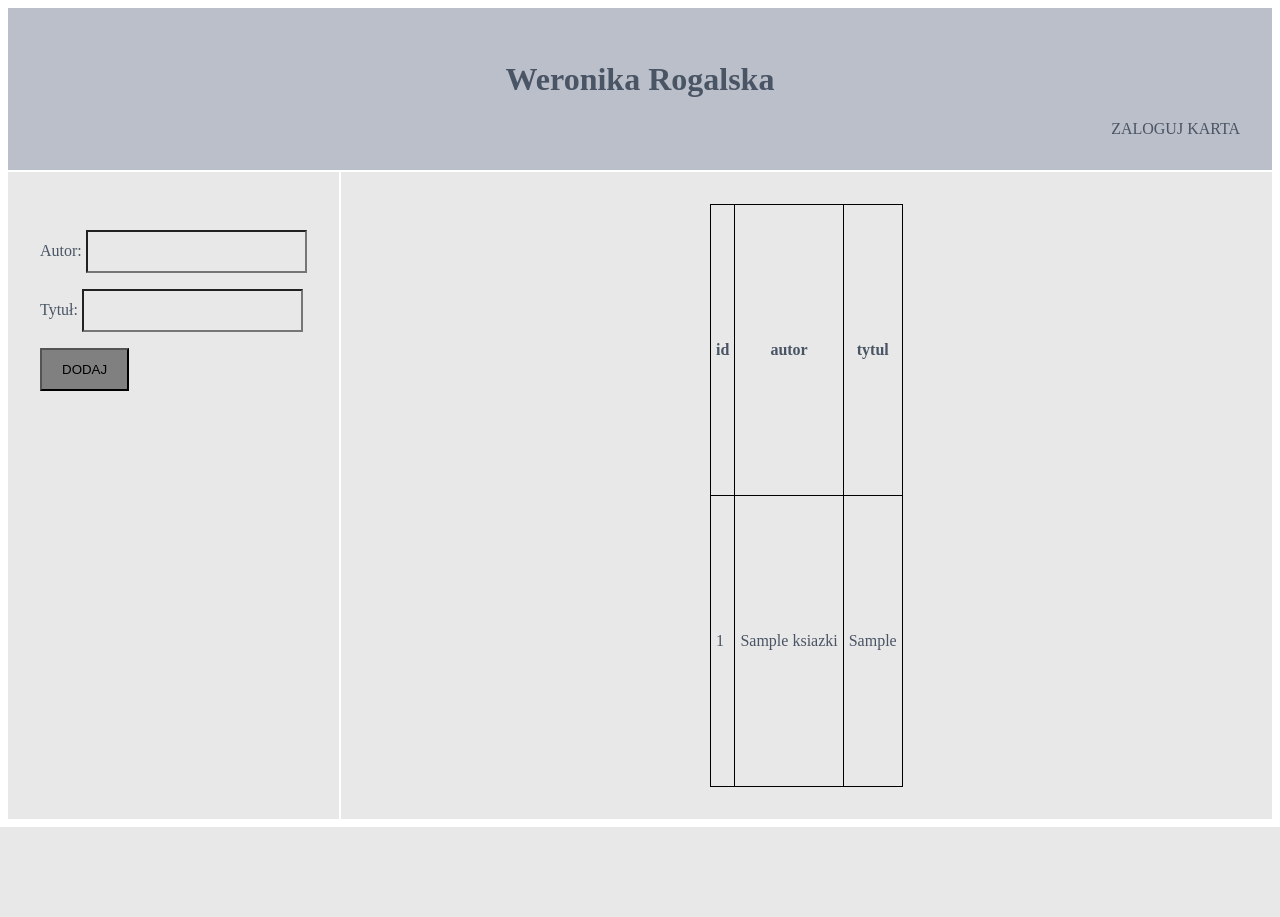
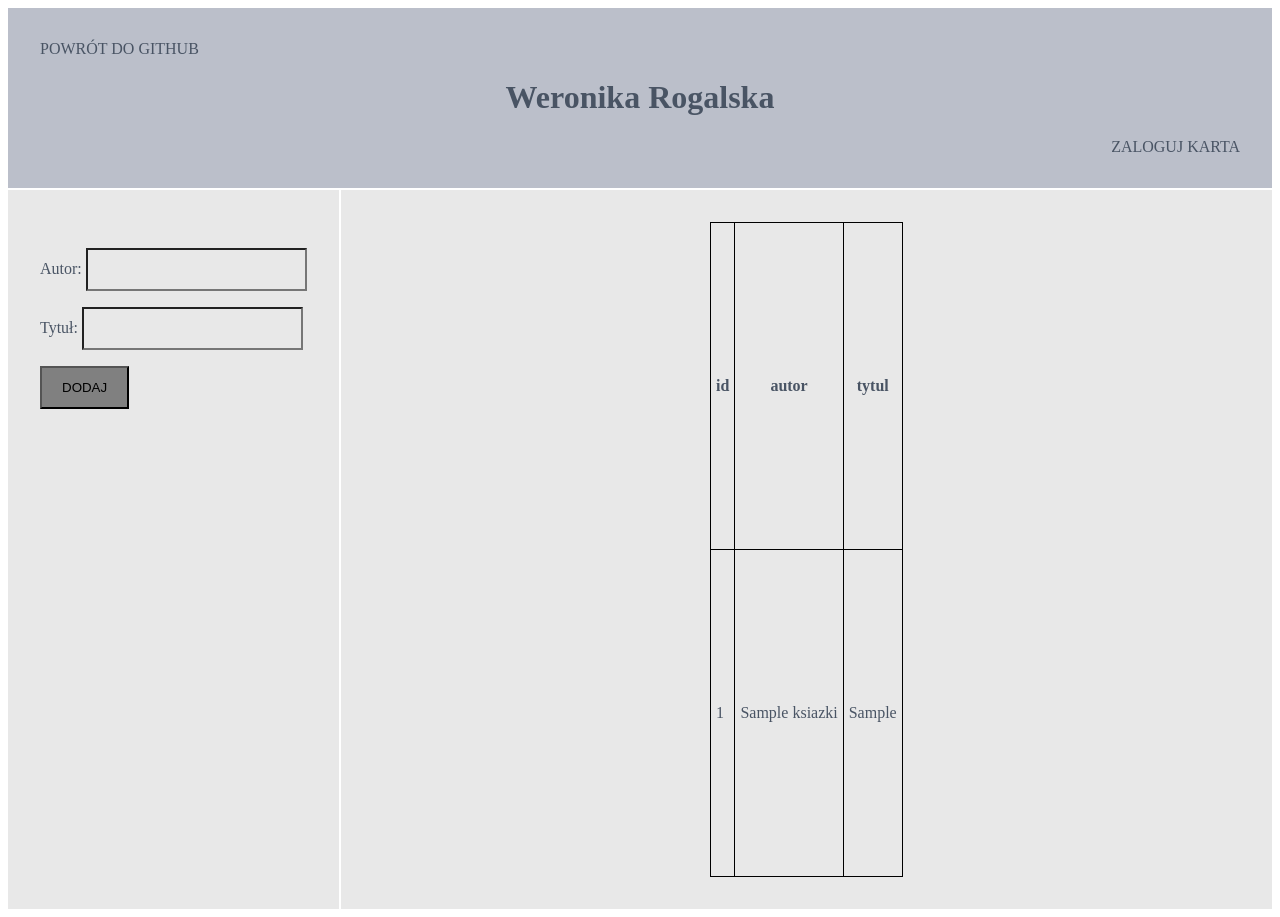
Before and after one commit to 3ti-2020/crud-wiele-do-wielu-weronika-rogalska, a PHP site: page / in a window 1280 px wide. Before the commit the page ends 827 px from the top, so only its background shows below. Run offline with PHP 8.4, Linux system fonts and the light colour scheme; tables that the repository leaves empty or names only in its code hold one stand-in row (values such as "Sample post"); data that the repository does not hold is empty.

Commit message:
Add files via upload

```diff
--- a/index.php
+++ b/index.php
@@ -75,6 +75,7 @@ if(isset($_SESSION['zalogowany']) && $_SESSION['zalogowany'] = 1){
 </head>
 <body>
 <header class="header">
+    <div><a href="https://github.com/3ti-2020/crud-wiele-do-wielu-weronika-rogalska">POWRÓT DO GITHUB</a></div>
 <div class="imie"><h1>Weronika Rogalska</h1></div>
 <div class="menu">
 <a href="logowanie.php">ZALOGUJ </a>
```
